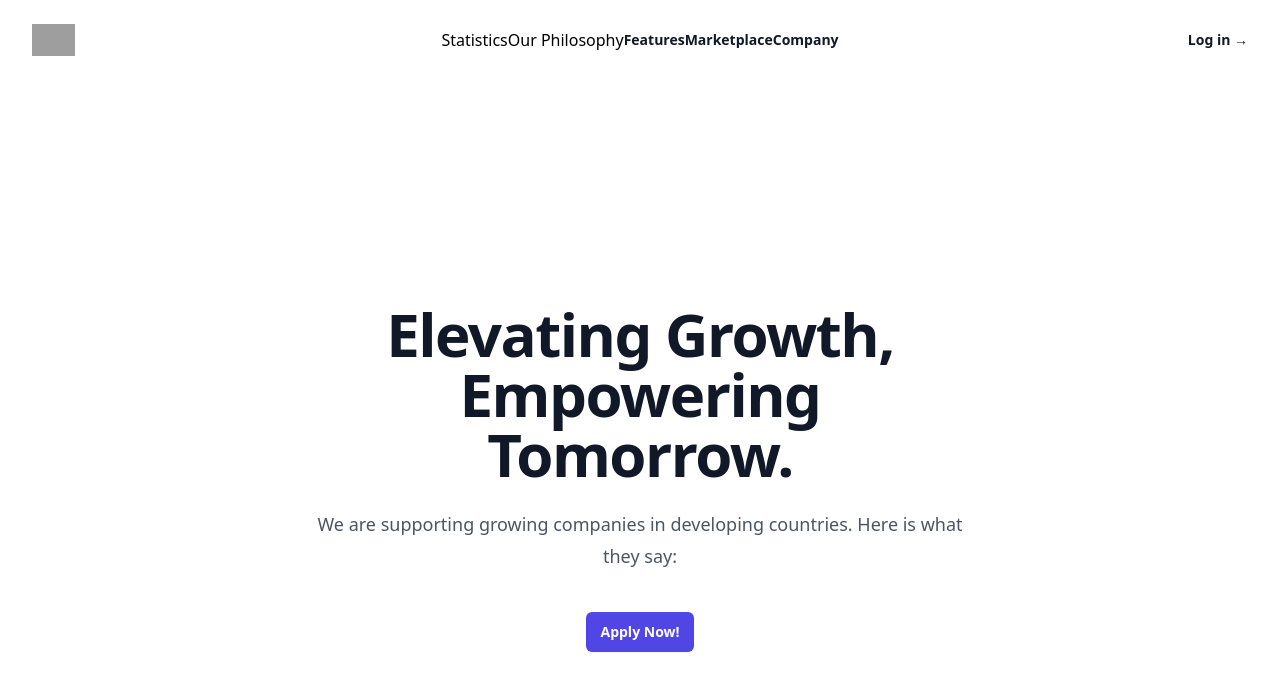
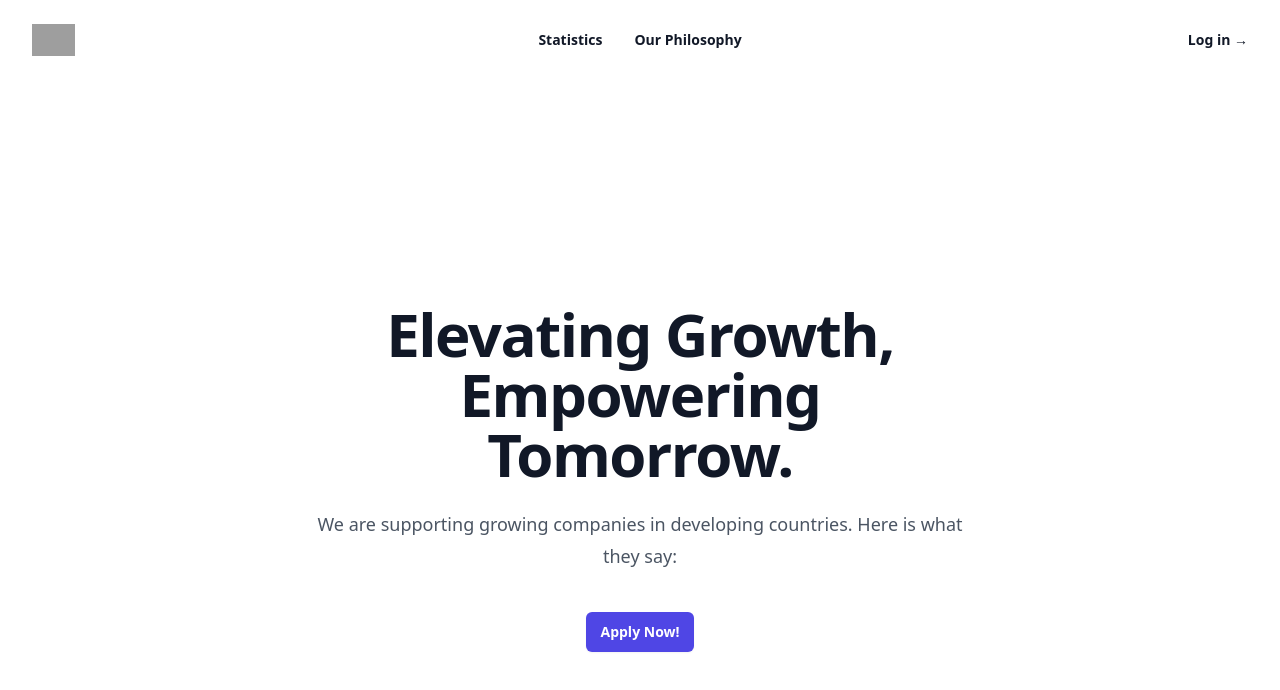
Before and after one commit to METIS-investment/web-app, a React (Create React App) app: page / in a window 1280 px wide. Shown: the top 690 px of the page. Built offline with nearby package versions, Linux system fonts and the light colour scheme; grey boxes are pictures that could not be loaded; the HTML template or start-up script is replaced by a standard one.

Commit message:
fixed header

```diff
--- a/src/components/header.tsx
+++ b/src/components/header.tsx
@@ -58,19 +58,11 @@ export default function Header() {
 
                 {
                     sites.map((site) => (
-                        <Link to={site.href}>{site.name}</Link>
+                        <a href="#" className="text-sm px-4 font-semibold leading-6 text-gray-900">
+                             <Link to={site.href}>{site.name}</Link>
+                        </a>
                     ))
                 }
-
-                    <a href="#" className="text-sm font-semibold leading-6 text-gray-900">
-                        Features
-                    </a>
-                    <a href="#" className="text-sm font-semibold leading-6 text-gray-900">
-                        Marketplace
-                    </a>
-                    <a href="#" className="text-sm font-semibold leading-6 text-gray-900">
-                        Company
-                    </a>
 
                 <div className="hidden lg:flex lg:flex-1 lg:justify-end">
                     <a href="#" className="text-sm font-semibold leading-6 text-gray-900">
```
